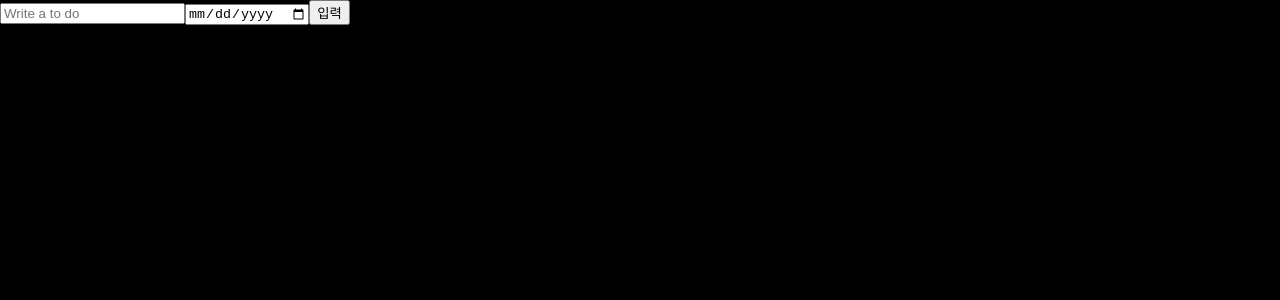
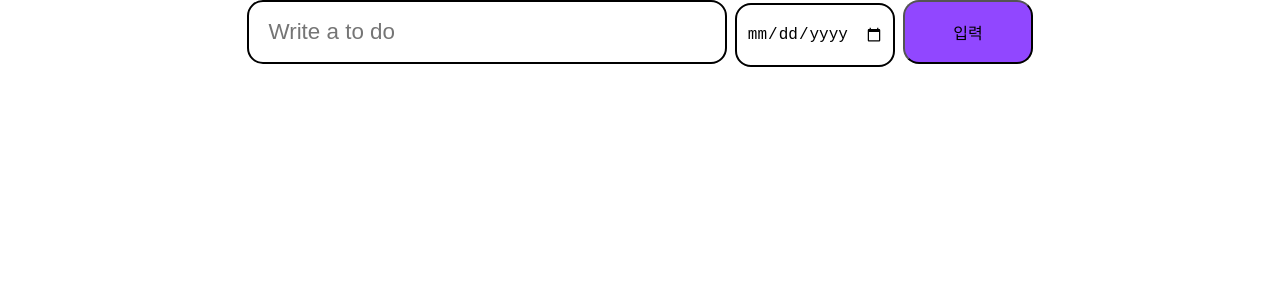
Before and after one commit to RspSang/d-day, a React (Create React App) app: page / in a window 1280 px wide. Shown: the top 300 px of the page. Built offline with nearby package versions, Linux system fonts and the light colour scheme.

Commit message:
design form

```diff
--- a/src/Components/Form.tsx
+++ b/src/Components/Form.tsx
@@ -1,6 +1,53 @@
 import { useForm } from "react-hook-form";
+import styled from "styled-components";
 import { useSetRecoilState } from "recoil";
 import { doState } from "../atoms";
+
+const InputContainer = styled.div`
+  height: 100%;
+  display: flex;
+  justify-content: center;
+  align-items: center;
+`;
+
+const Do = styled.input`
+  height: 4rem;
+  width: 30rem;
+  border: 2px solid black;
+  border-radius: 1rem;
+  font-size: 1.4rem;
+  padding: 0 1.2rem;
+  :focus {
+    outline: none;
+    border-color: #9147ff;
+  }
+`;
+
+const Day = styled.input`
+  margin-left: 0.5rem;
+  height: 4rem;
+  width: 10rem;
+  border: 2px solid black;
+  border-radius: 1rem;
+  font-size: 1rem;
+  padding: 0 0.6rem;
+  :focus {
+    outline: none;
+    border-color: #9147ff;
+  }
+`;
+
+const Btn = styled.button`
+  margin-left: 0.5rem;
+  padding: 0.8em 3em;
+  height: 4rem;
+  background-color: #9147ff;
+  border-radius: 1rem;
+  font-size: 1rem;
+  :active {
+    transform: translateY(5px);
+  }
+`;
 
 interface IForm {
   Do: string;
@@ -20,19 +67,18 @@ function Form() {
   };
 
   return (
-    <div>
+    <InputContainer>
       <form onSubmit={handleSubmit(handleValid)}>
-        <input
-          {...register("Do", { required: "필수 항목입니다 입력해주세요" })}
+        <Do
+          id="Do"
+          required={true}
+          {...register("Do")}
           placeholder="Write a to do"
-        ></input>
-        <input
-          type="date"
-          {...register("When", { required: "필수 항목입니다 입력해주세요" })}
-        ></input>
-        <button>입력</button>
+        ></Do>
+        <Day type="date" required={true} {...register("When")}></Day>
+        <Btn>입력</Btn>
       </form>
-    </div>
+    </InputContainer>
   );
 }
 
--- a/src/Components/List.tsx
+++ b/src/Components/List.tsx
@@ -6,39 +6,13 @@ const countDayFN = (toDate: Date) => {
   const inputDate = new Date(toDate);
   let amount = inputDate.getTime() - now.getTime();
 
-  // time is already past
-  if (amount < 0) {
-  }
-
-  // 일, 시, 분, 초 를 모두 0으로 초기화시켜줍니다.
-
-  amount = Math.floor(amount / 1000); // milliseconds 모두 지워줍니다.
+  amount = Math.floor(amount / 1000);
 
   const days = Math.floor(amount / 86400) + 1;
-  // 하루는 총 86400 초이기 때문에 86400 으로 나눈 값이 d-day와의 남은 일수를 나타내줍니다.
-  // amount = amount % 86400;
-  // // 나머지값만 받아와줍니다.
-
-  // let hours = Math.floor(amount / 3600);
-  // // 1시간은 총 3600 초이기 때문에 3600 으로 나눈 값이 d-day와의 남은 시간수를 나타내줍니다.
-  // amount = amount % 3600;
-  // // 나머지값만 받아와줍니다.
-
-  // let mins = Math.floor(amount / 60);
-  // // 1분은 총 60 초이기 때문에 60 으로 나눈 값이 d-day와의 남은 분 수를 나타내줍니다.
-  // amount = amount % 60;
-  // // 나머지값만 받아와줍니다.
-
-  // let secs = Math.floor(amount);
-  // // 나머지 값은 남은 초가 됩니다.
 
   return {
     days,
-    // hours,
-    // minutes: mins,
-    // seconds: secs,
   };
-  // day, hours, minutes, seconds 에 각각 대입해줍니다.
 };
 
 function List() {
@@ -46,11 +20,9 @@ function List() {
   return (
     <div>
       {lists?.map((list) => (
-        <div>
+        <div key={list.id}>
           {list.text}
           {countDayFN(list.when).days}일
-          {/* {countDayFN(list.when).hours}시간
-          {countDayFN(list.when).minutes}분{countDayFN(list.when).seconds}초 */}
         </div>
       ))}
     </div>
--- a/src/index.tsx
+++ b/src/index.tsx
@@ -61,7 +61,7 @@ body {
   font-weight: 300;
   font-family: 'Source Sans Pro', sans-serif;
   color:${(props) => props.theme.white.darker};
-  background-color: black;
+  background-color: ${(props) => props.theme.white.lighter};
   line-height: 1.2;
 
 }
```
